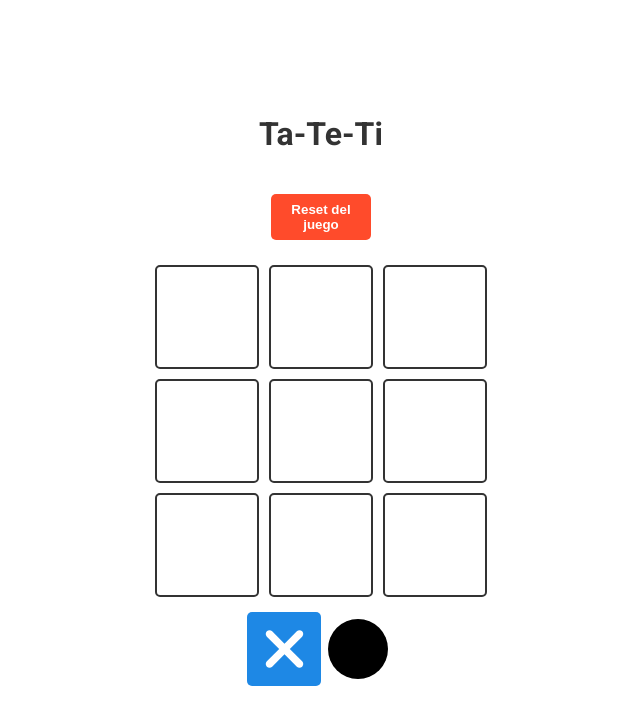
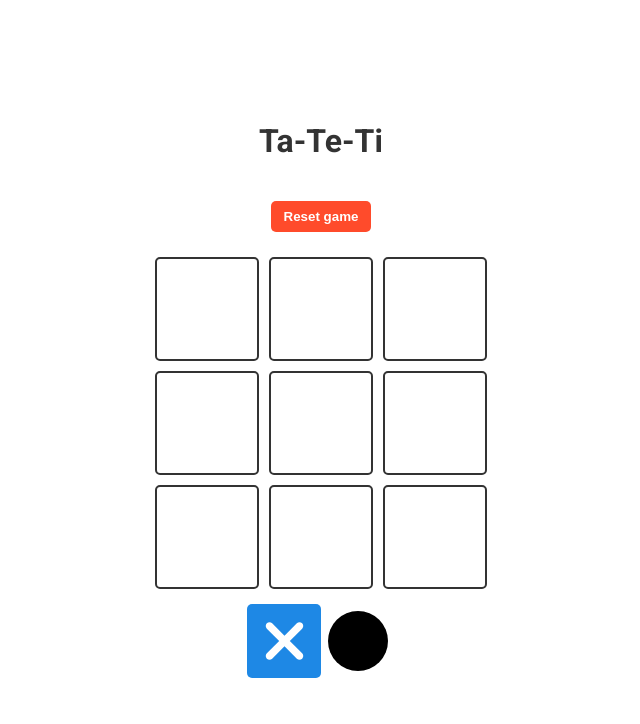
Before and after one commit to CristianMozetich/Tic-Tac-Toe, a React (Vite) app: page / in a window 1280 px wide. Shown: the top 724 px of the page, without its empty margins (319-959 px from the left). Built offline with nearby package versions, Linux system fonts and the light colour scheme.

Commit message:
modificaciones

```diff
--- a/src/App.jsx
+++ b/src/App.jsx
@@ -88,7 +88,7 @@ function App() {
   return (
     <main className='board'>
       <h1>Ta-Te-Ti</h1>
-      <button onClick={resetGame}>Reset del juego</button>
+      <button onClick={resetGame}>Reset game</button>
       <section className='game'>
         {board.map((square, index) => {
           return (
```
